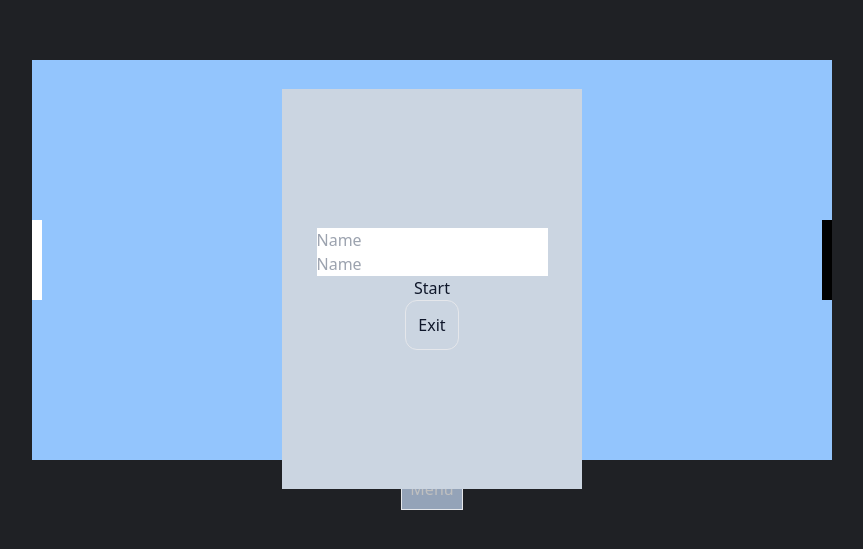
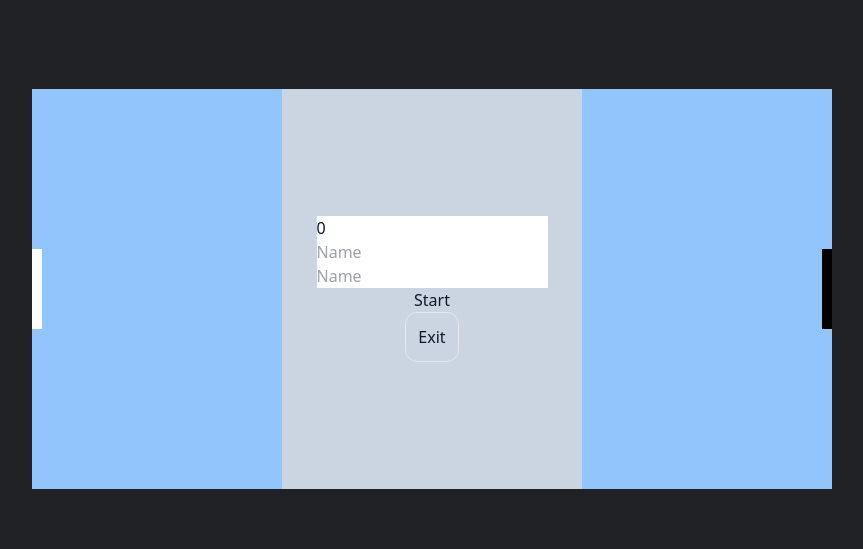
Before and after one commit to DMarzzucco/Spiels, a React (Vite) app: page /Game in a window 1280 px wide. Shown: the part 111-660 px from the top of the page, without its empty margins (208-1071 px from the left). Built offline with nearby package versions, Linux system fonts and the light colour scheme.

Commit message:
Last Logic

```diff
--- a/src/components/share.tsx
+++ b/src/components/share.tsx
@@ -1,4 +1,3 @@
-import { ChildProps } from "postcss";
 import React, { CSSProperties } from "react"
 import { Link } from "react-router-dom";
 
@@ -15,7 +14,6 @@ export const Plus: React.FC<plusProps> = ({ title, style }) => {
     )
 }
 // Menu Pause
-
 interface MenuProps {
     click?: () => void;
     restartClick?: () => void;
@@ -32,7 +30,6 @@ export const MenuPause: React.FC<MenuProps> = ({ click, restartClick }) => {
         </div>
     )
 }
-
 //MenuWin
 export const MenuWin: React.FC<MenuProps> = ({ restartClick, name }) => {
     return (
@@ -45,7 +42,6 @@ export const MenuWin: React.FC<MenuProps> = ({ restartClick, name }) => {
         </div>
     )
 }
-
 // Link
 interface LinkHomeProp {
     path: string,
@@ -59,7 +55,6 @@ export const LinkHome: React.FC<LinkHomeProp> = ({ path, title }) => {
     )
 }
 // counter
-
 interface CounterProps {
     counter: number,
     color: CSSProperties,
--- a/src/pages/Game.tsx
+++ b/src/pages/Game.tsx
@@ -10,7 +10,6 @@ const Game = () => {
     const [isPaused, setIsPaused] = useState<boolean>(true);
     const [plusFirst, setPlusFirst] = useState<boolean | string>(false);
     const [plusSecond, setPlusSecond] = useState<boolean | string>(false)
-    const paddleSpeed: number = 25;
     const [showMenuPause, setShowMenuPause] = useState<boolean>(false);
     const [showMenuWin, setShowMenuWin] = useState<boolean>(false);
     const [sCounter, setSCounter] = useState<number>(0);
@@ -18,6 +17,7 @@ const Game = () => {
     const [inpPut, setInpPut] = useState<boolean>(true);
     const [valueInp1, setValueInp1] = useState<string | number>('');
     const [valueInp2, setValueInp2] = useState<string | number>('');
+    const [valueLimit, setValueLimit] = useState<number>(0);
     const [winner, setWinner] = useState<string | number | null>(null);
     const [showError, setShowError] = useState<boolean>(false);
     const [keyState, setKeyState] = useState({
@@ -26,18 +26,19 @@ const Game = () => {
         ArrowUp: false,
         ArrowDown: false
     })
-
+    const paddleSpeed: number = 25;
+    // buttons
     const resetButton = () => { resetGame(); setShowMenuPause(false); }
-    const menuResume = () => {
-        setShowMenuPause(false);
-        setIsPaused(false);
-    }
-    const winResume = () => {
-        setShowMenuWin(false);
-        resetGame();
-    }
+    const menuResume = () => { setShowMenuPause(false); setIsPaused(false); }
+    const winResume = () => { setShowMenuWin(false); resetGame(); }
     const startButton = () => {
+        const valimt: number = parseFloat(valueLimit.toString());
         if (valueInp1 === '' || valueInp2 === '') {
+            setShowError(true);
+            setTimeout(() => setShowError(false), 1000);
+            return;
+        }
+        else if (isNaN(valimt)) {
             setShowError(true);
             setTimeout(() => setShowError(false), 1000);
             return;
@@ -46,15 +47,13 @@ const Game = () => {
         setIsPaused(false);
         setInpPut(!inpPut);
     }
-
     // take input value
-    const takeFvalueChange = (event: React.ChangeEvent<HTMLInputElement>) => {
-        setValueInp1(event.target.value);
+    const takeFvalueChange = (event: React.ChangeEvent<HTMLInputElement>) => { setValueInp1(event.target.value); }
+    const takeSvalueChange = (event: React.ChangeEvent<HTMLInputElement>) => { setValueInp2(event.target.value); }
+    const takeLimitValue = (e: React.ChangeEvent<HTMLInputElement>) => {
+        const value = parseFloat(e.target.value);
+        setValueLimit(value);
     }
-    const takeSvalueChange = (event: React.ChangeEvent<HTMLInputElement>) => {
-        setValueInp2(event.target.value);
-    }
-
     // controls and bars
     const handleKeyDown = (event: KeyboardEvent<HTMLDivElement>) => {
 
@@ -63,10 +62,7 @@ const Game = () => {
             setKeyState((prevKeysState) => ({
                 ...prevKeysState, [key]: true
             }));
-            if (event.key === " ") {
-                setIsPaused(!isPaused);
-                setShowMenuPause(!showMenuPause)
-            }
+            if (event.key === " ") { setIsPaused(!isPaused); setShowMenuPause(!showMenuPause) }
             else if (event.key === "w") {
                 setPaddleLeftTop(prevTop => Math.max(prevTop - paddleSpeed, 0));
             } else if (event.key === "s") {
@@ -79,13 +75,12 @@ const Game = () => {
         } else if (inpPut === true) { }
     };
     // ball
-    let limit: number = 2;
+    const limit: number = valueLimit;
     const moveBall = () => {
         if (!isPaused) {
             // console.log("ball", ballPosition);
             // console.log("L-T", paddleLeftTop);
             // console.log("R-T", paddleRightTop);
-
             setBallPosition(prevPosition => ({
                 x: prevPosition.x + ballSpeed.x,
                 y: prevPosition.y + ballSpeed.y
@@ -96,7 +91,6 @@ const Game = () => {
             if (ballPosition.x < 0 || ballPosition.x >= 790) {
                 ballSpeed.x *= -1;
                 if (ballPosition.x <= 0) {
-                    // alert("1")
                     setPlusFirst(true);
                     setTimeout(() => setPlusFirst(false), 1000);
                     setFCounter(prevCounter => {
@@ -110,7 +104,6 @@ const Game = () => {
                     });
                     // setBallSpeed({ x: ballSpeed.x * -1, y: ballSpeed.y * 1.2 })
                 } else {
-                    // alert("2")
                     setPlusSecond(true);
                     setTimeout(() => setPlusSecond(false), 1000);
                     setSCounter(prevCounter => {
@@ -122,23 +115,20 @@ const Game = () => {
                         }
                         return newCounter;
                     });
-
                     // setBallSpeed({ x: ballSpeed.x * -1, y: ballSpeed.y * 1.2 })
                 }
                 backBall();
             }
-
             if (
-                // colision -LT
+                // collision -LT
                 (ballPosition.x < 20 && ballPosition.y + 10 >=
                     paddleLeftTop && ballPosition.y <= paddleLeftTop + 80) ||
-                // colision -RT
+                // collision -RT
                 (ballPosition.x > 770 && ballPosition.y + 10 >=
                     paddleRightTop && ballPosition.y <= paddleRightTop + 80)
             ) {
                 ballSpeed.x *= -1;
             }
-
         }
     };
     const backBall = () => {
@@ -156,13 +146,8 @@ const Game = () => {
         setFCounter(0);
         setSCounter(0);
     };
-
-
     useEffect(() => {
-        const interval = setInterval(() => {
-            moveBall();
-        }, 10);
-
+        const interval = setInterval(() => { moveBall(); }, 10);
         return () => clearInterval(interval);
     }, [ballPosition, paddleLeftTop, paddleRightTop, isPaused]);
 
@@ -185,31 +170,28 @@ const Game = () => {
                 <div className=" absolute bg-black h-80 w-10 right-0" style={{ top: paddleRightTop }} />
                 <div className="absolute bg-red-500 w-20 h-20 rounded-full" style={{ left: ballPosition.x, top: ballPosition.y }} />
             </div>
-            <div className='flex flex-row justify-center items-center '>
-                <button className='p-2 border bg-slate-400 m-2' onClick={menuResume}>Menu</button>
-            </div>
             {plusFirst ?
-                <Plus title={valueInp1} style={{ "background": "#06a106", "border": "1px solid #006400" }} />
+                <Plus title={valueInp1} style={{
+                    "background": "#06a106",
+                    "border": "1px solid #006400"
+                }} />
                 : null
             }
             {plusSecond ?
-                <Plus title={valueInp2} style={{ "background": "#2719e4", "border": "1px solid #1006a1" }} />
+                <Plus title={valueInp2} style={{
+                    "background": "#2719e4",
+                    "border": "1px solid #1006a1"
+                }} />
                 : null
             }
-            {showMenuPause ?
-                <MenuPause click={menuResume} restartClick={resetButton} />
-                : null
-            }
-            {showMenuWin ?
-                <MenuWin name={winner} restartClick={winResume} />
-                : null
-            }
+            {showMenuPause ? <MenuPause click={menuResume} restartClick={resetButton} /> : null}
+            {showMenuWin ? <MenuWin name={winner} restartClick={winResume} /> : null}
             {inpPut ?
                 <div className="w-300 h-400 absolute flex flex-col justify-center items-center bg-slate-300 text-slate-900">
-
+                    <input type="text" value={valueLimit} onChange={takeLimitValue} placeholder="Name" />
                     <input type="text" value={valueInp1} onChange={takeFvalueChange} placeholder="Name" />
                     <input type="text" value={valueInp2} onChange={takeSvalueChange} placeholder="Name" />
-                    {showError?<h1>Error </h1> :null}
+                    {showError ? <h1>Error </h1> : null}
                     <button onClick={startButton}>
                         Start
                     </button>
```
